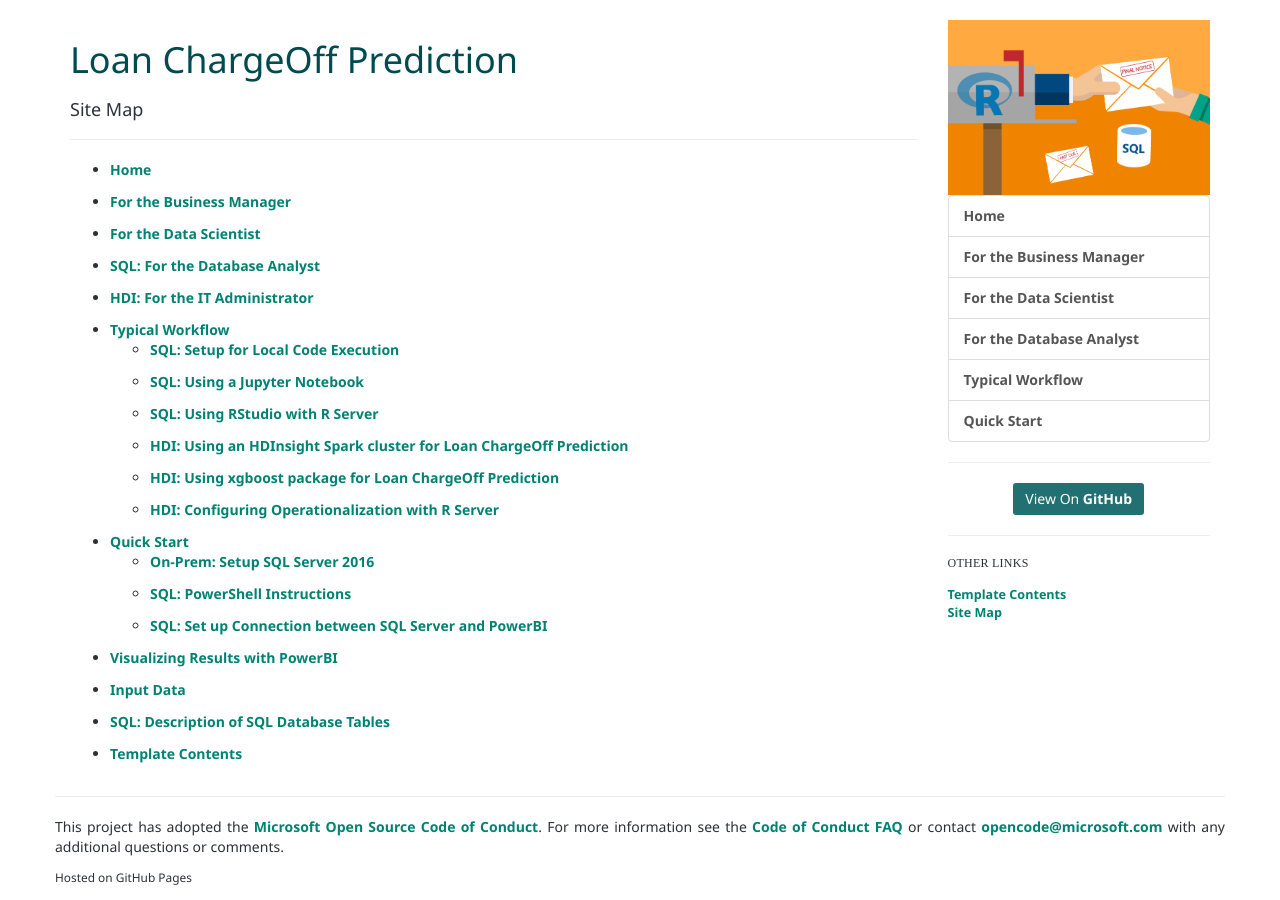
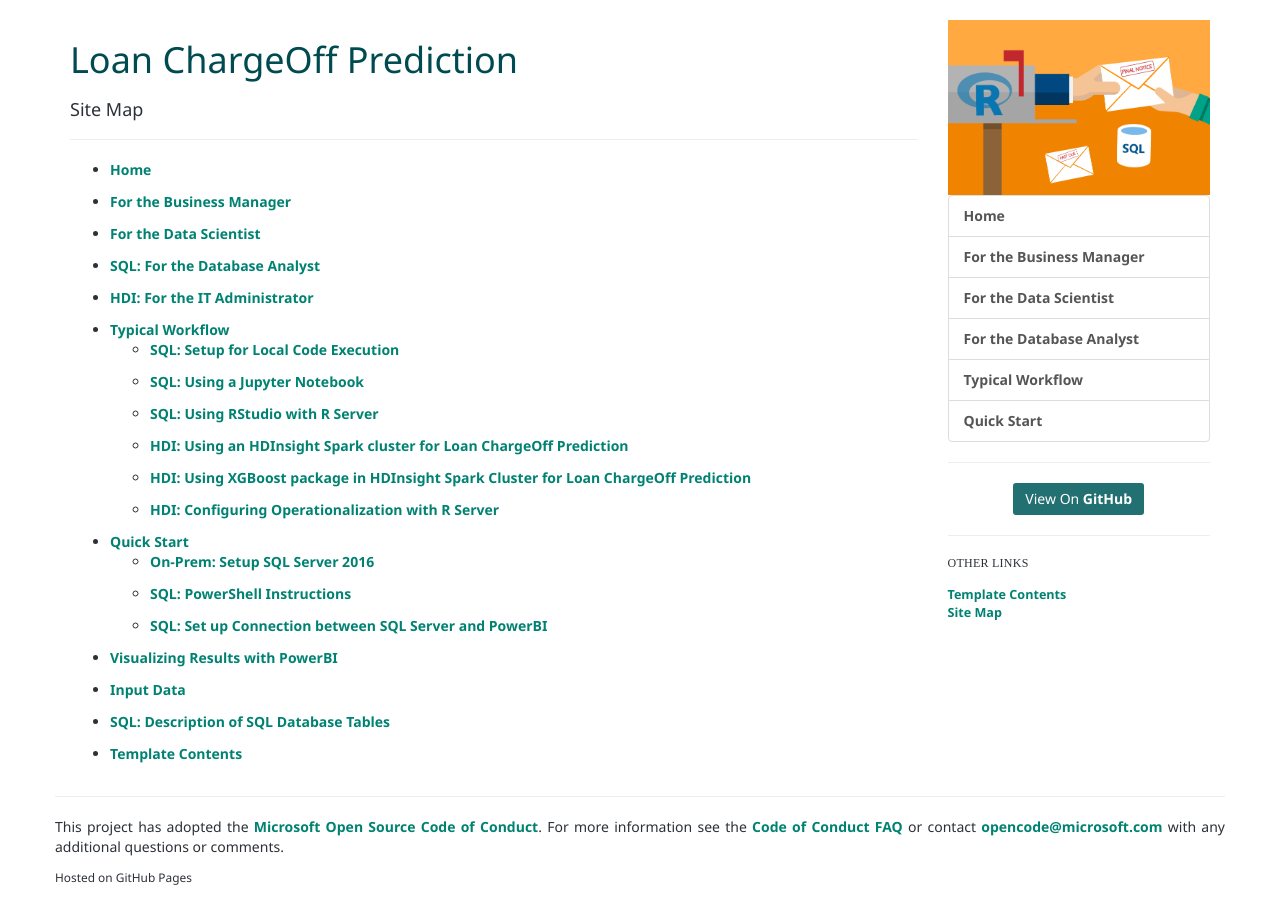
Before and after one commit to microsoft/r-server-loan-chargeoff, a Jekyll site: the page built from sitemap.md, in a window 1280 px wide. Built offline with Jekyll 4.4.1, drawn with Linux system fonts in a browser that asks for light colours; nearby versions of some CDN libraries.

Commit message:
xgboost documentation

```diff
--- a/sitemap.md
+++ b/sitemap.md
@@ -16,7 +16,7 @@
     * [SQL: Using a Jupyter Notebook](jupyter.html)
     * [SQL: Using RStudio with R Server](rstudio.html)
     * [HDI: Using an HDInsight Spark cluster for Loan ChargeOff Prediction](hdinsight.html)
-    * [HDI: Using xgboost package for Loan ChargeOff Prediction](xgboost.html)
+    * [HDI: Using XGBoost package in HDInsight Spark Cluster for Loan ChargeOff Prediction](xgboost.html)
     * [HDI: Configuring Operationalization with R Server](deployr.html)
 * [Quick Start](START_HERE.html)
     * [On-Prem: Setup SQL Server 2016 ](SetupSQL.html)
```
Also changed, not shown: xgboost.md (+1 -1 lines).
